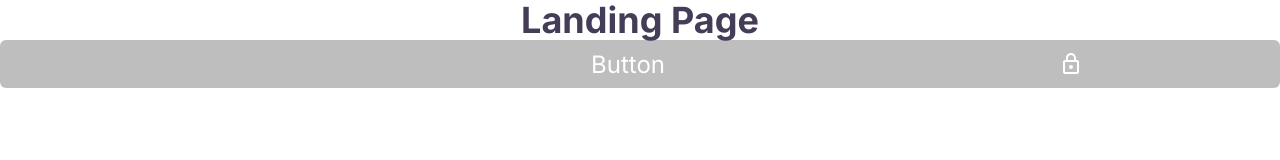
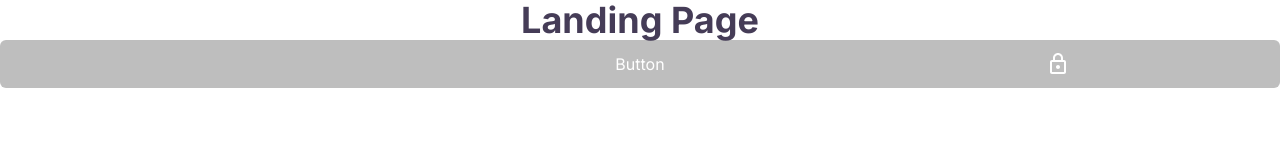
Before and after one commit to devhausleipzigacademy/camp8-final-project, a Next.js app: page / in a window 1280 px wide. Shown: the top 160 px of the page. Built offline with nearby package versions, Linux system fonts and the light colour scheme; what tailwindcss-gradients would draw is missing.

Commit message:
few style changes

```diff
--- a/src/components/LargeButton.tsx
+++ b/src/components/LargeButton.tsx
@@ -22,15 +22,15 @@ export function LargeButton({
 	return (
 		<button
 			className={clsx(
-				"flex items-center text-center border-box rounded-md w-full h-12 disabled:cursor-not-allowed",
+				"flex items-center w-full text-center border-box rounded-md disabled:cursor-not-allowed",
 				variant == "primary"
-					? "enabled:bg-gradient-bl-primary-background button-large justify-around text-text-white disabled:bg-ux-inactive enabled:active:shadow-primaryButtonShadow"
-					: "bg-text-white border-2 button-bold justify-center text-primary-default-Solid  disabled:text-ux-inactive enabled:active:shadow-secondaryButtonShadow"
+					? "enabled:bg-gradient-bl-primary-background text-button-large px-5 py-3 justify-around text-text-white disabled:bg-ux-inactive enabled:active:shadow-primaryButtonShadow"
+					: "bg-text-white border-2 text-button-bold px-6 py-3.5 justify-center text-primary-default-Solid  disabled:text-ux-inactive enabled:active:shadow-secondaryButtonShadow"
 			)}
 			disabled={disabled}
 			{...props}
 		>
-			<div></div>
+			<div className="h-6 aspect-square"></div>
 			{label}
 			{variant === "primary" && (
 				<MdOutlineLock className="button-large aspect-square" />
```
